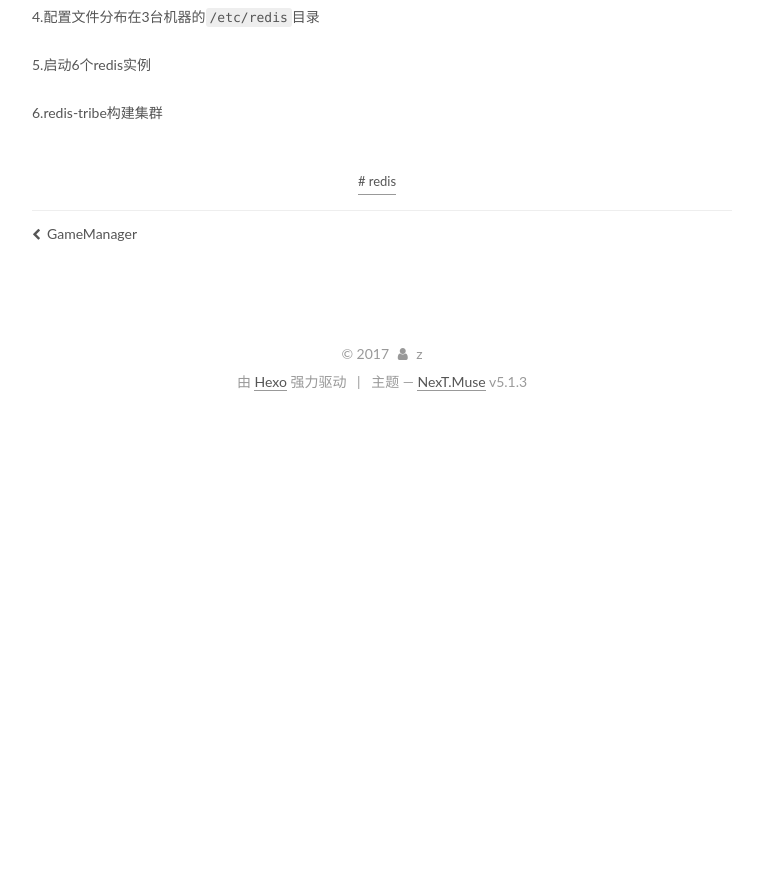
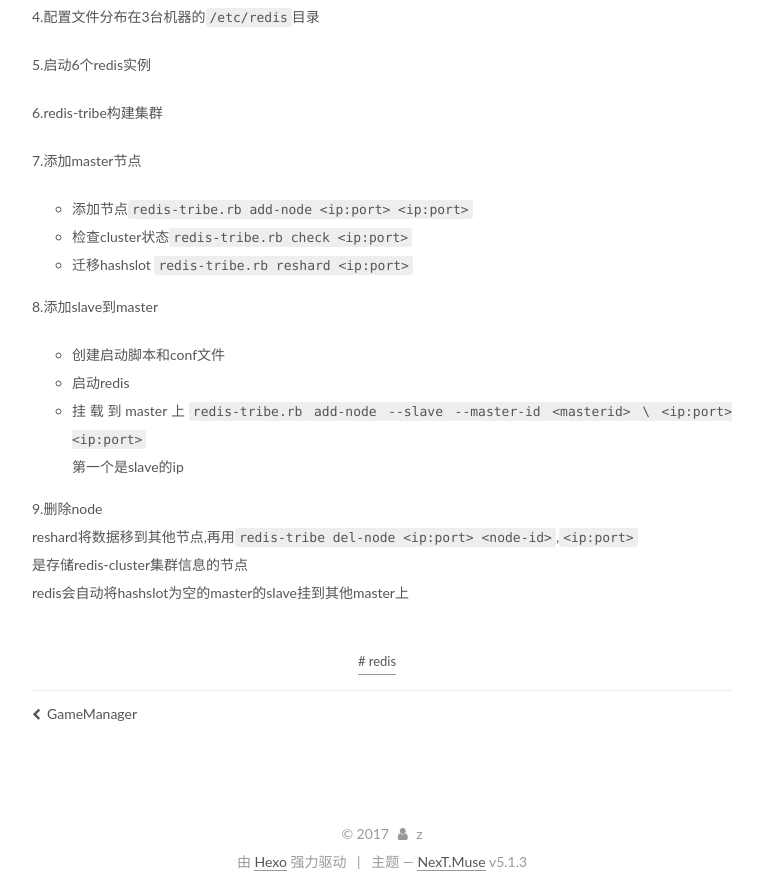
Before and after one commit to zrubing/zrubing.github.io, a plain HTML site: page 2017/12/04/redis-cluster/index.html in a window 1280 px wide. Shown: the part 1310-2206 px from the top of the page, without its empty margins (98-861 px from the left). Before the commit the page ends 1726 px from the top, so only its background shows below. Drawn offline with Linux system fonts and the light colour scheme.

Commit message:
Site updated: 2017-12-27 17:45:12

```diff
--- a/2017/12/04/redis-cluster/index.html
+++ b/2017/12/04/redis-cluster/index.html
@@ -87,7 +87,7 @@
 <meta property="og:site_name" content="a site">
 <meta property="og:description" content="redis-cluster 集群搭建 至少3台机器,3个master,3个slave,并且master和自己的slave不在同一台机器上,防止宕机时master无法恢复  重要的配置 cluster-enabled yes/no cluster-config-file 让redis维护节点信息 cluster-node-timeout  &amp;lt;milliseconds&amp;gt; master宕机超">
 <meta property="og:locale" content="zh-Hans">
-<meta property="og:updated_time" content="2017-12-04T11:25:44.047Z">
+<meta property="og:updated_time" content="2017-12-06T09:00:17.839Z">
 <meta name="twitter:card" content="summary">
 <meta name="twitter:title" content="redis-cluster">
 <meta name="twitter:description" content="redis-cluster 集群搭建 至少3台机器,3个master,3个slave,并且master和自己的slave不在同一台机器上,防止宕机时master无法恢复  重要的配置 cluster-enabled yes/no cluster-config-file 让redis维护节点信息 cluster-node-timeout  &amp;lt;milliseconds&amp;gt; master宕机超">
@@ -318,6 +318,20 @@
 <p>4.配置文件分布在3台机器的<code>/etc/redis</code>目录</p>
 <p>5.启动6个redis实例</p>
 <p>6.redis-tribe构建集群</p>
+<p>7.添加master节点</p>
+<ul>
+<li>添加节点<code>redis-tribe.rb add-node &lt;ip:port&gt; &lt;ip:port&gt;</code>  </li>
+<li>检查cluster状态<code>redis-tribe.rb check &lt;ip:port&gt;</code>  </li>
+<li>迁移hashslot  <code>redis-tribe.rb reshard &lt;ip:port&gt;</code></li>
+</ul>
+<p>8.添加slave到master  </p>
+<ul>
+<li>创建启动脚本和conf文件</li>
+<li>启动redis</li>
+<li>挂载到master上<code>redis-tribe.rb add-node --slave --master-id &lt;masterid&gt; \
+&lt;ip:port&gt; &lt;ip:port&gt;</code><br>第一个是slave的ip</li>
+</ul>
+<p>9.删除node<br>reshard将数据移到其他节点,再用<code>redis-tribe del-node &lt;ip:port&gt; &lt;node-id&gt;</code>,<code>&lt;ip:port&gt;</code><br>是存储redis-cluster集群信息的节点<br>redis会自动将hashslot为空的master的slave挂到其他master上</p>
 
 
     </div>
--- a/css/main.css
+++ b/css/main.css
@@ -1827,7 +1827,7 @@ pre .javascript .function {
   width: 4px;
   height: 4px;
   border-radius: 50%;
-  background: #505d63;
+  background: #83ff4a;
 }
 .links-of-blogroll {
   font-size: 13px;
```
Also changed, not shown: index.html (+14 -0 lines).
